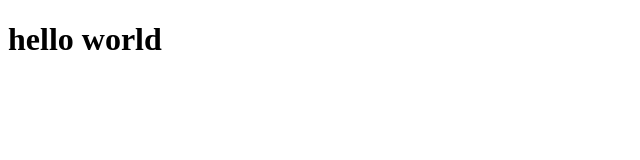
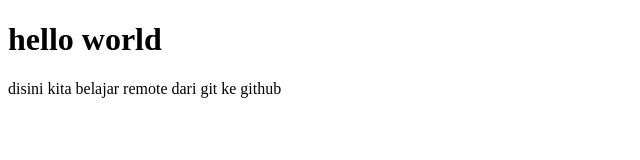
Before and after one commit to kabureneo/test-git-2, a plain HTML site: page index.html in a window 1280 px wide. Shown: the whole page, without its empty margins (0-640 px from the left). Drawn offline with Linux system fonts and the light colour scheme.

Commit message:
menambahkan text

```diff
--- a/index.html
+++ b/index.html
@@ -7,5 +7,6 @@
 </head>
 <body>
     <h1>hello world</h1>
+    <p>disini kita belajar remote dari git ke github</p>
 </body>
 </html>
```
